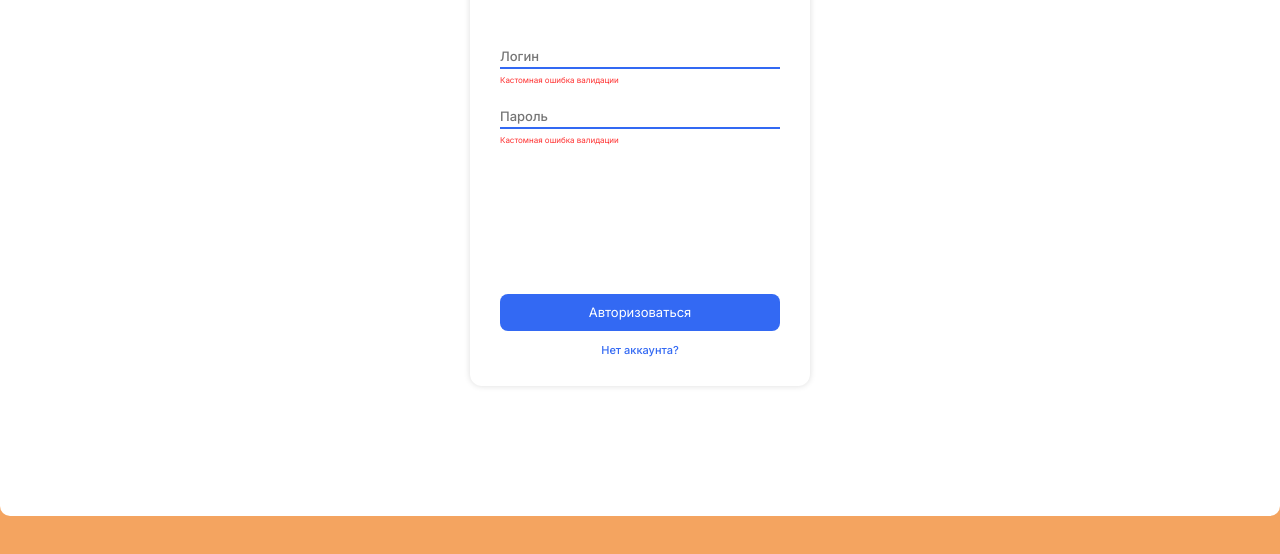
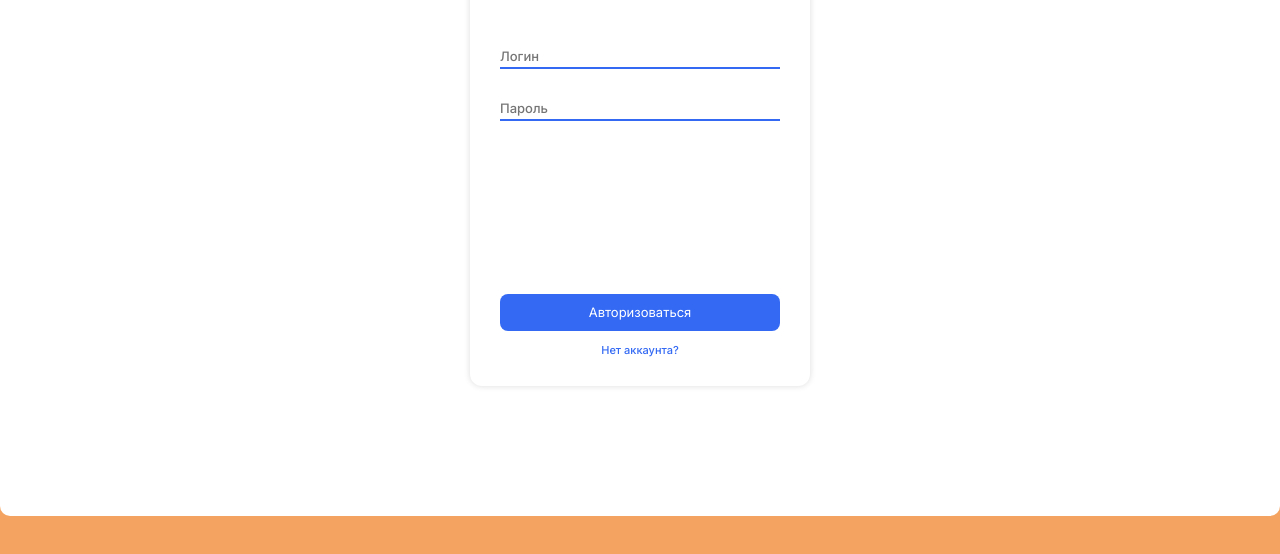
Before and after one commit to jasper7466/mf.messenger.praktikum.yandex, a website with bundled scripts: page src/static/login.html in a window 1280 px wide. Shown: the part 244-798 px from the top of the page. Built offline with nearby package versions, Linux system fonts and the light colour scheme.

Commit message:
Шаблонизация. Выполнена шаблонизация "login.html"

```diff
--- /dev/null
+++ b/src/pages/login/index.tmpl.ts
@@ -0,0 +1,32 @@
+export const template =`
+<form class="form form_type_auth">
+    <h1 class="form__header">Вход</h1>
+    {{#each fields}}
+        <div class="form__field-container">
+            <span class="form__error"></span>
+            <input class="form__input" type={{type}} name={{name}} id={{name}} placeholder={{description}}>
+            <label class="form__label" for={{name}}>{{description}}</label>
+        </div>
+    {{/each}}
+    <!-- TODO: убрать <a>, содержимое сохранить -->
+    <button class="button" type="submit">
+        <a href="./chat-select.html">Авторизоваться</a>
+    </button>
+    <a class="form__link" href="./signup.html">Нет аккаунта?</a>
+</form>
+`;
+
+export const data = {
+    fields: {
+        login: {
+            name: 'login',
+            type: 'text',
+            description: 'Логин'
+        },
+        password: {
+            name: 'password',
+            type: 'password',
+            description: 'Пароль'
+        }
+    }
+};
--- /dev/null
+++ b/src/pages/login/index.ts
@@ -0,0 +1,6 @@
+import { template, data } from './index.tmpl.js';
+
+const holder = document.querySelector('.application');
+
+if (holder)
+    holder.innerHTML = Handlebars.compile(template)(data);
--- a/src/static/login.html
+++ b/src/static/login.html
@@ -8,26 +8,9 @@
     <link rel="stylesheet" href="../styles/login.css">
 </head>
 <body class="page">
-    <section class="application">
-        <form class="form form_type_auth">
-            <h1 class="form__header">Вход</h1>
-            <div class="form__field-container">
-                <span class="form__error">Кастомная ошибка валидации</span>
-                <input class="form__input" type="text" name="login" id="login" placeholder="Логин">
-                <label class="form__label" for="login">Логин</label>
-            </div>
-            <div class="form__field-container">
-                <span class="form__error">Кастомная ошибка валидации</span>
-                <input class="form__input" type="password" name="password" id="password" placeholder="Пароль">
-                <label class="form__label" for="password">Пароль</label>
-            </div>
-            <button class="button" type="submit">
-                <!-- TODO, FIXME: убрать <a>, содержимое сохранить (временная реализация для кликабельности прототипа) -->
-                <a href="./chat-select.html">Авторизоваться</a>
-            </button>
-            <a class="form__link" href="./signup.html">Нет аккаунта?</a>
-        </form>
-    </section>
+    <section class="application"></section>
+    <script src="https://cdn.jsdelivr.net/npm/handlebars@latest/dist/handlebars.js"></script>
+    <script type="module" src="../pages/login/index.js"></script>
     <script src="../scripts/form-logger.js"></script>
 </body>
 </html>
```
